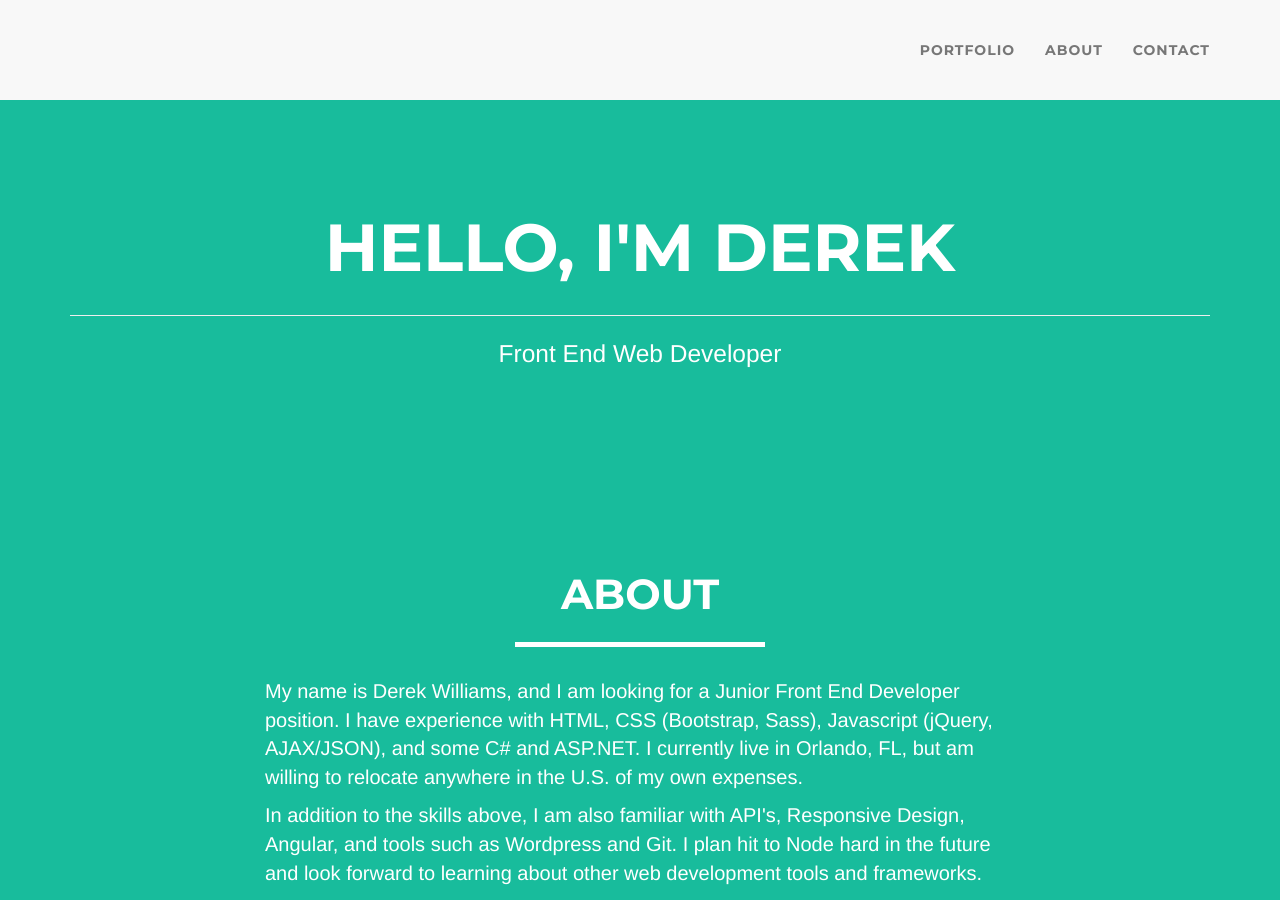
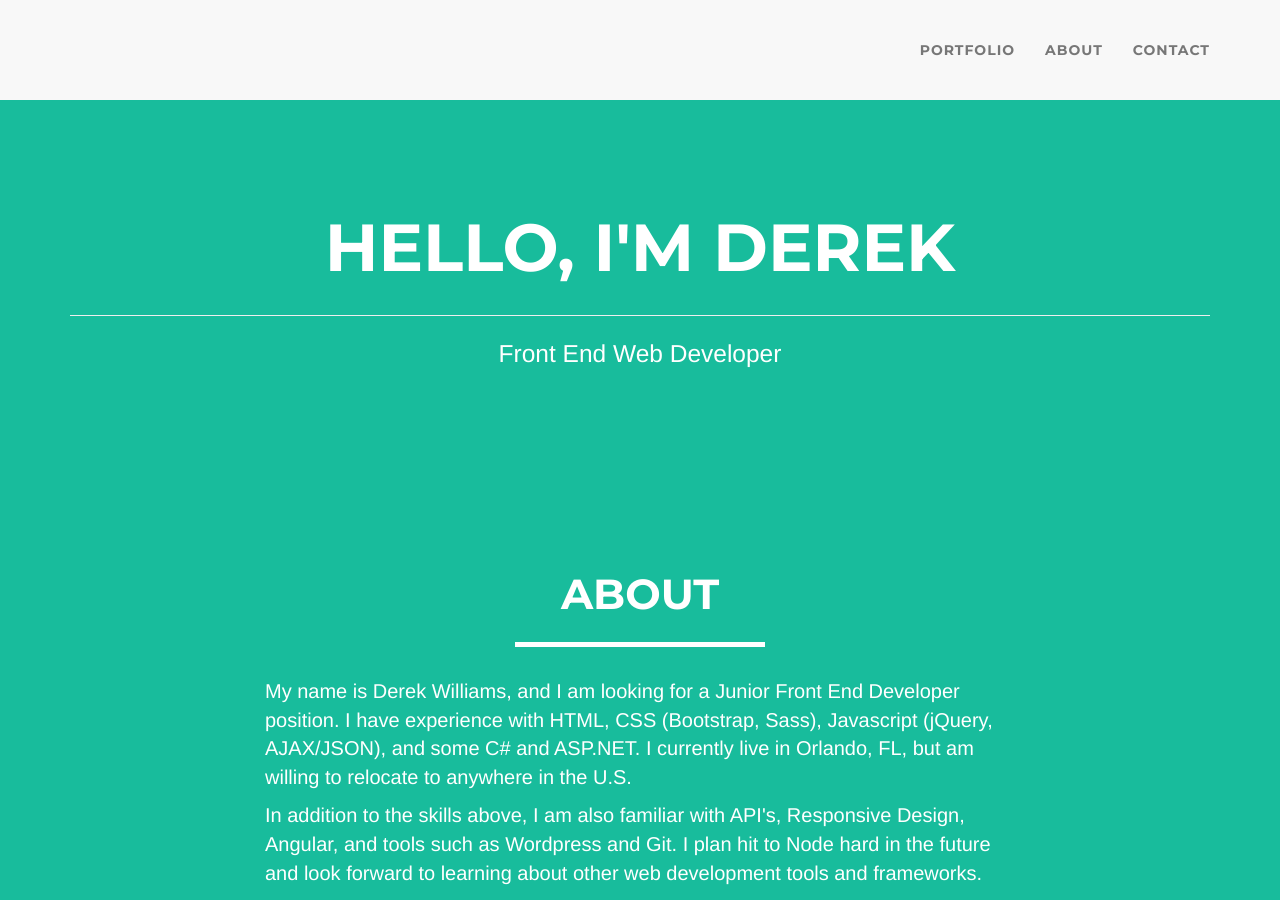
Before and after one commit to DerekWilliamsFL/derekwilliamsfl.github.io, a plain HTML site: page index.html in a window 1280 px wide. Shown: the top 900 px of the page. Drawn offline with nearby package versions, Linux system fonts and the light colour scheme; files that its build step writes are made by us from their sources.

Commit message:
Relocate

```diff
--- a/index.html
+++ b/index.html
@@ -91,7 +91,7 @@
             </div>
             <div class="row">
                 <div class="col-sm-8 col-sm-offset-2">
-                    <p>My name is Derek Williams, and I am looking for a Junior Front End Developer position. I have experience with HTML, CSS (Bootstrap, Sass), Javascript (jQuery, AJAX/JSON), and some C# and ASP.NET. I currently live in Orlando, FL, but am willing to relocate anywhere in the U.S. of my own expenses.</p>
+                    <p>My name is Derek Williams, and I am looking for a Junior Front End Developer position. I have experience with HTML, CSS (Bootstrap, Sass), Javascript (jQuery, AJAX/JSON), and some C# and ASP.NET. I currently live in Orlando, FL, but am willing to relocate to anywhere in the U.S.</p>
 
                     <p>In addition to the skills above, I am also familiar with API's, Responsive Design, Angular, and tools such as Wordpress and Git. I plan hit to Node hard in the future and look forward to learning about other web development tools and frameworks.</p>
                 </div>
```
